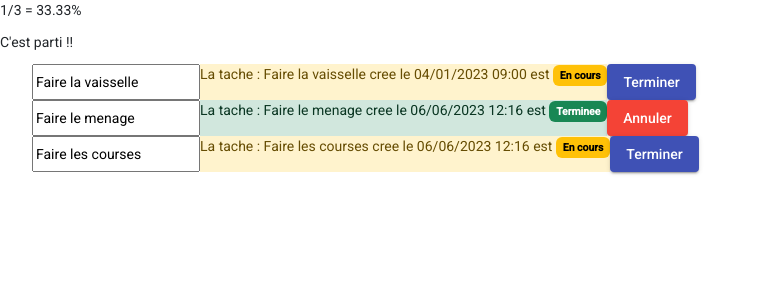
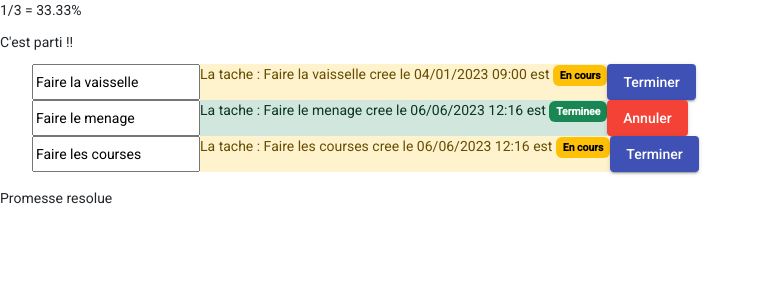
Before and after one commit to formateur357/formationAngular06-23, an Angular app in the folder todo/: page / in a window 1280 px wide. Shown: the top 300 px of the page, without its empty margins (0-763 px from the left). Built offline with nearby package versions, Linux system fonts and the light colour scheme.

Commit message:
exercicde pipe

```diff
--- a/todo/src/app/app.component.html
+++ b/todo/src/app/app.component.html
@@ -11,3 +11,4 @@
 <ng-template #elseBlock>
   <p>Il n'y a pas de tache.</p>
 </ng-template>
+<p>{{ promise | async }}</p>
--- a/todo/src/app/app.component.ts
+++ b/todo/src/app/app.component.ts
@@ -1,5 +1,11 @@
 import { Component } from '@angular/core';
 import { Task } from './class/task.model';
+
+const initialTasks: Task[] = [
+  new Task(0, "Faire la vaisselle", false, "Une montagne t'attends.", new Date('01/04/2023 09:00')),
+  new Task(1, "Faire le menage", true, "Une montagne t'attends.", new Date()),
+  new Task(2, "Faire les courses", false, "Une liste tres longue.", new Date(Date.now()))
+]
 
 @Component({
   selector: 'app-root',
@@ -8,13 +14,16 @@ import { Task } from './class/task.model';
 })
 export class AppComponent {
   public tasks: Task[] = []
+  public promise!: Promise<string>
   // public count: number = 1
 
   constructor() {
-    this.tasks.push(new Task(0, "Faire la vaisselle", false, "Une montagne t'attends.", new Date('01/04/2023 09:00')))
-    this.tasks.push(new Task(1, "Faire le menage", true, "Une montagne t'attends.", new Date()))
-    this.tasks.push(new Task(2, "Faire les courses", false, "Une liste tres longue.", new Date(Date.now())))
-    // this.tasks.push(new Task(3, "Promener le chien", true, "Avant midi."))
+    this.promise = new Promise<string>(resolve => {
+      setTimeout(() => {
+        this.tasks = initialTasks
+        resolve("Promesse resolue")
+      }, 3000)
+    })
   }
 
   public get nbTot(): number {
--- a/todo/src/app/app.module.ts
+++ b/todo/src/app/app.module.ts
@@ -9,11 +9,13 @@ import { AppRoutingModule } from './app-routing.module';
 
 import { AppComponent } from './app.component';
 import { TaskComponent } from './components/task/task.component';
+import { TestPipe } from './pipes/test.pipe';
 
 @NgModule({
   declarations: [
     AppComponent,
-    TaskComponent
+    TaskComponent,
+    TestPipe
   ],
   imports: [
     BrowserModule,
--- /dev/null
+++ b/todo/src/app/pipes/test.pipe.ts
@@ -0,0 +1,12 @@
+import { Pipe, PipeTransform } from '@angular/core';
+
+@Pipe({
+  name: 'test'
+})
+export class TestPipe implements PipeTransform {
+
+  transform(value: unknown, ...args: unknown[]): unknown {
+    return "Jean louis";
+  }
+
+}
```
Also changed, not shown: 1 other file (tests, documents, lock files or other folders).
